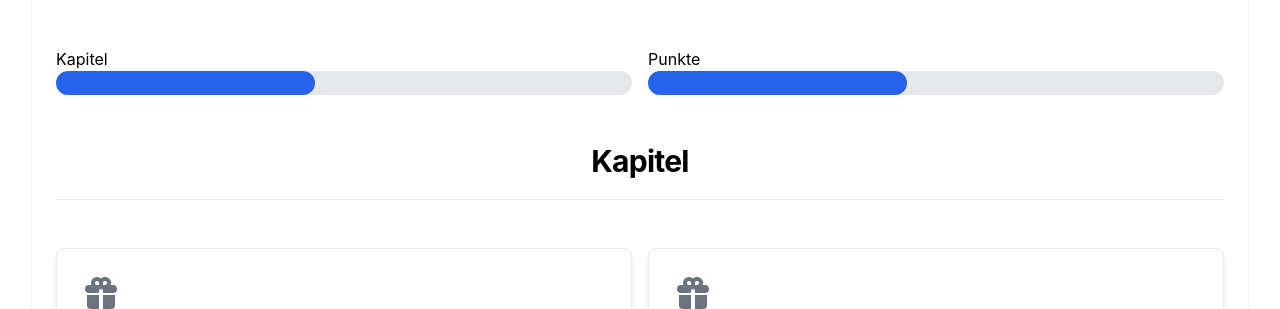
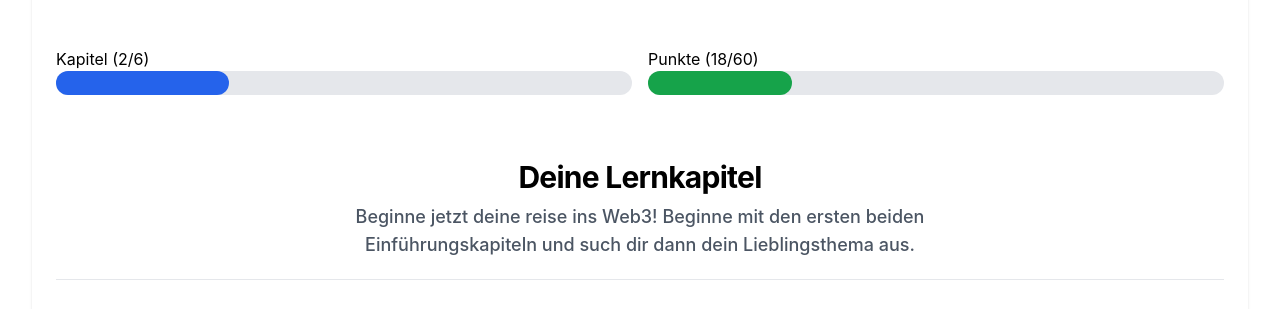
Before and after one commit to gitfrosh/zena, a React (Create React App) app in the folder frontend/: page /dashboard in a window 1280 px wide. Shown: the part 345-654 px from the top of the page. Built offline with nearby package versions, Linux system fonts and the light colour scheme.

Commit message:
fix typo

```diff
--- a/frontend/src/components/Dashboard/Chapters.tsx
+++ b/frontend/src/components/Dashboard/Chapters.tsx
@@ -2,21 +2,34 @@ import { Link } from "react-router-dom";
 
 export default function Chapters() {
   const chapters = [
-    { name: "Web3 Basics", path: "/1", url: '/Kachel-1_Web3-basics.jpg' },
-    { name: "Blockchain und Token", path: "/2", url: '/Kachel-2_Blockchain.jpg' },
-    { name: "NFT", path: "/3", url: '/blockchain-and-token.png' },
-    { name: "Wallets / Schlüssel-verwahrung", path: "/4", url: '/blockchain-and-token.png' },
-    { name: "NFT minten", path: "/5", url: '/blockchain-and-token.png' },
-    { name: "DAOs", path: "/6", url: '/blockchain-and-token.png' },
-    { name: "DEFI und REFI", path: "/6", url: '/blockchain-and-token.png' },
+    { name: "Web3 Basics", path: "/1", url: "/Kachel-1_Web3-basics.jpg" },
+    {
+      name: "Blockchain und Token",
+      path: "/2",
+      url: "/Kachel-2_Blockchain.jpg",
+    },
+    { name: "NFT", path: "/3", url: "/blockchain-and-token.png" },
+    {
+      name: "Wallets / Schlüssel-verwahrung",
+      path: "/4",
+      url: "/blockchain-and-token.png",
+    },
+    { name: "NFT minten", path: "/5", url: "/blockchain-and-token.png" },
+    { name: "DAOs", path: "/6", url: "/blockchain-and-token.png" },
+    { name: "DEFI und REFI", path: "/6", url: "/blockchain-and-token.png" },
   ];
 
   return (
     <div className="container mx-auto pt-12 pb-12">
       <div className="border-b border-gray-200 pb-5">
-        <h2 className="text-2xl text-center font-bold leading-7 sm:truncate sm:text-3xl sm:tracking-tight">
-          Kapitel
+        <h2 className="text-2xl text-center font-bold mb-2 mt-4 leading-7 sm:truncate sm:text-3xl sm:tracking-tight">
+          Deine Lernkapitel
         </h2>
+        <p className="text-lg font-medium text-center text-gray-600">
+          Beginne jetzt deine reise ins Web3! Beginne mit den ersten beiden{" "}
+          <br />
+          Einführungskapiteln und such dir dann dein Lieblingsthema aus.
+        </p>
       </div>
       <div className="grid grid-cols-4 gap-4 pt-12">
         {chapters.map((chapter: any) => {
--- a/frontend/src/components/Dashboard/Stats.tsx
+++ b/frontend/src/components/Dashboard/Stats.tsx
@@ -3,21 +3,21 @@ export default function Stats() {
     <div className="container mx-auto pt-12">
       <div className="grid grid-cols-6 gap-4">
         <div className="col-span-3">
-          <p>Kapitel</p>
+          <p>Kapitel (2/6)</p>
           <div className="w-full h-6 bg-gray-200 rounded-full dark:bg-gray-700">
             <div
-              style={{ width: "45%" }}
+              style={{ width: "30%" }}
               className="h-6 bg-blue-600 rounded-full dark:bg-blue-500"
             ></div>
           </div>
         </div>
 
         <div className="col-span-3">
-          <p>Punkte</p>
+          <p>Punkte (18/60)</p>
           <div className="w-full h-6 bg-gray-200 rounded-full dark:bg-gray-700">
             <div
-              style={{ width: "45%" }}
-              className="h-6 bg-blue-600 rounded-full dark:bg-blue-500"
+              style={{ width: "25%" }}
+              className="h-6 bg-green-600 rounded-full dark:bg-blue-500"
             ></div>
           </div>
         </div>
```
